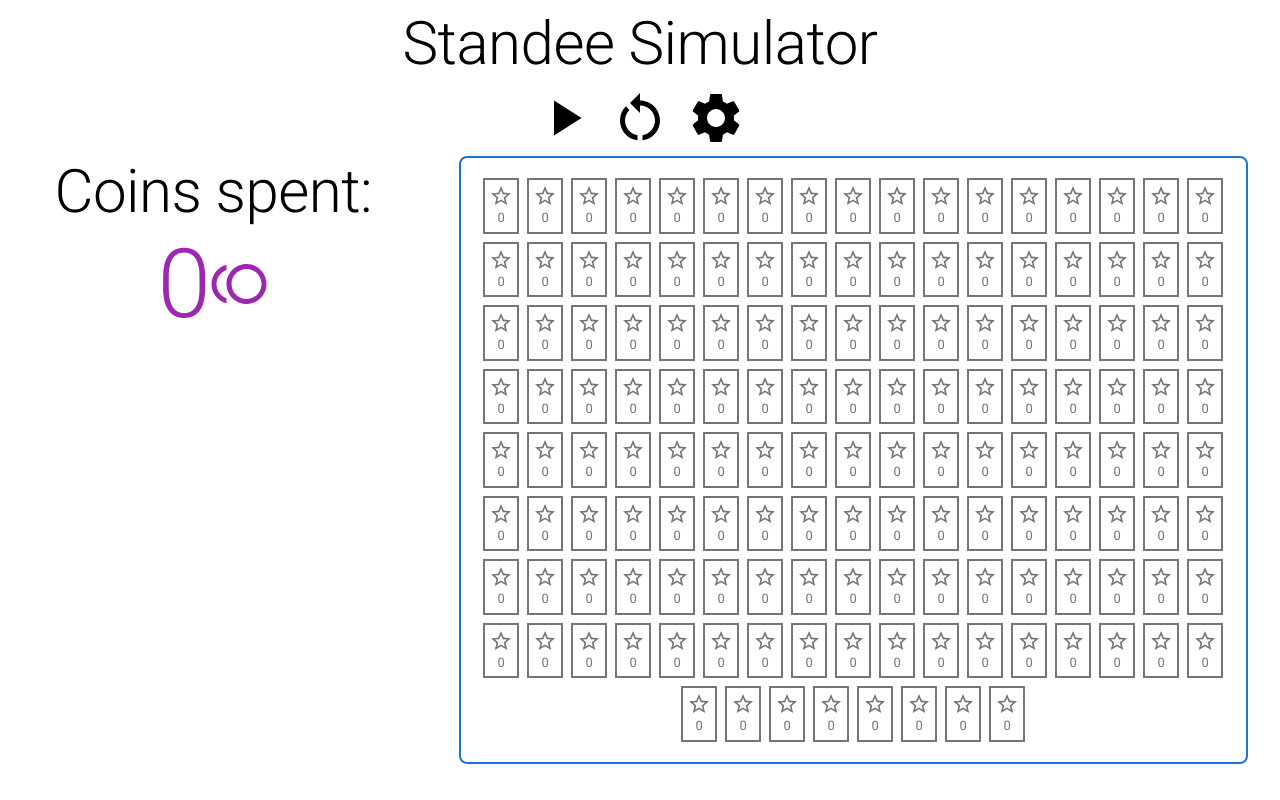
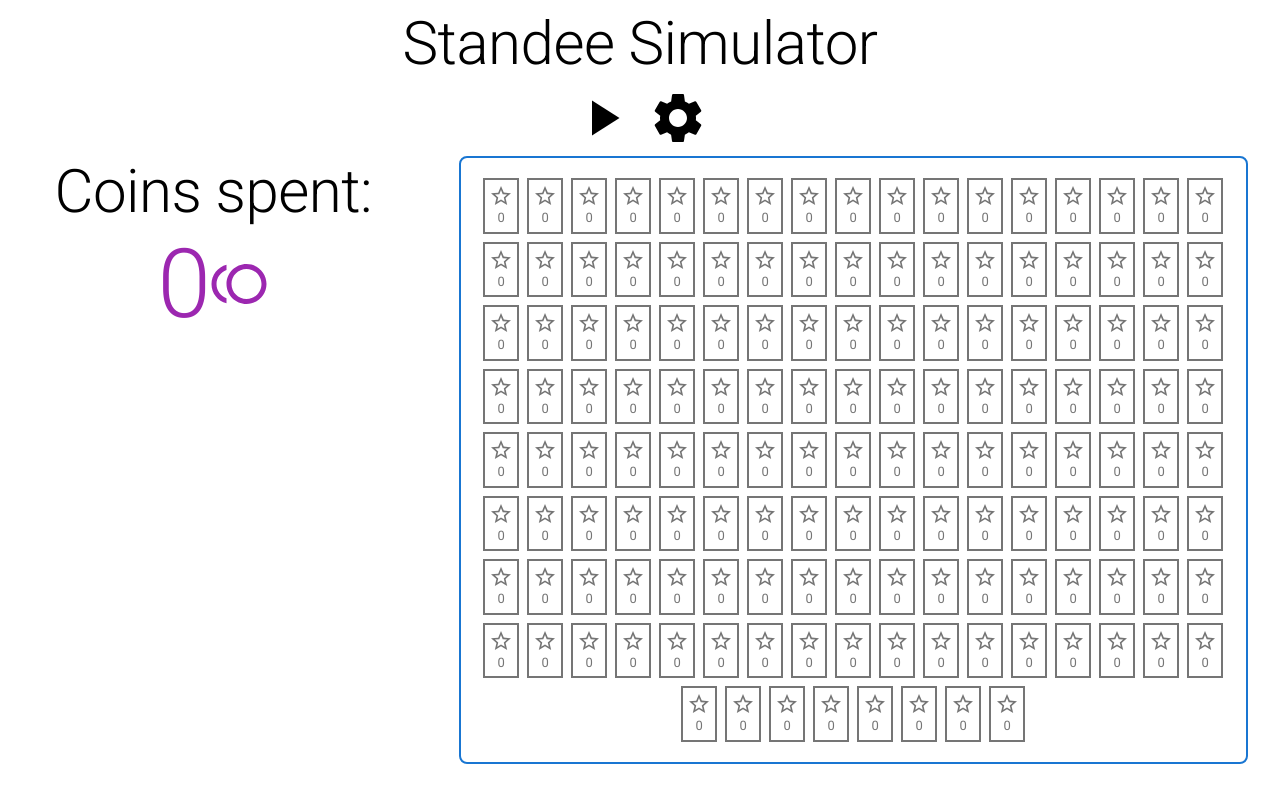
Before and after one commit to mmmaaatttttt/standee-simulator, a React (Vite) app: page / in a window 1280 px wide. Built offline with nearby package versions, Linux system fonts and the light colour scheme.

Commit message:
button display refactor

```diff
--- a/src/components/simulator-buttons/simulator-buttons.tsx
+++ b/src/components/simulator-buttons/simulator-buttons.tsx
@@ -27,21 +27,16 @@ function SimulatorButtons({
   isFinished,
   isRunning,
 }: SimulatorButtonsProps) {
-  let toggle = null;
-
-  if (!isFinished) {
-    toggle = isRunning ? (
-      <Pause sx={iconStyles} onClick={stop} />
-    ) : (
-      <PlayArrow sx={iconStyles} onClick={start} />
-    );
-  }
-
   return (
     <Box sx={{ display: "flex", justifyContent: "center" }}>
-      {toggle}
-      <RestartAlt sx={iconStyles} onClick={reset} />
-      {isAtStart ? <Settings sx={iconStyles} onClick={openModal} /> : null}
+      {!isFinished && !isRunning && (
+        <PlayArrow sx={iconStyles} onClick={start} />
+      )}
+      {!isFinished && isRunning && (
+        <Pause sx={iconStyles} onClick={stop} />
+      )}
+      {!isAtStart && <RestartAlt sx={iconStyles} onClick={reset} />}
+      {isAtStart && <Settings sx={iconStyles} onClick={openModal} />}
     </Box>
   );
 }
```
